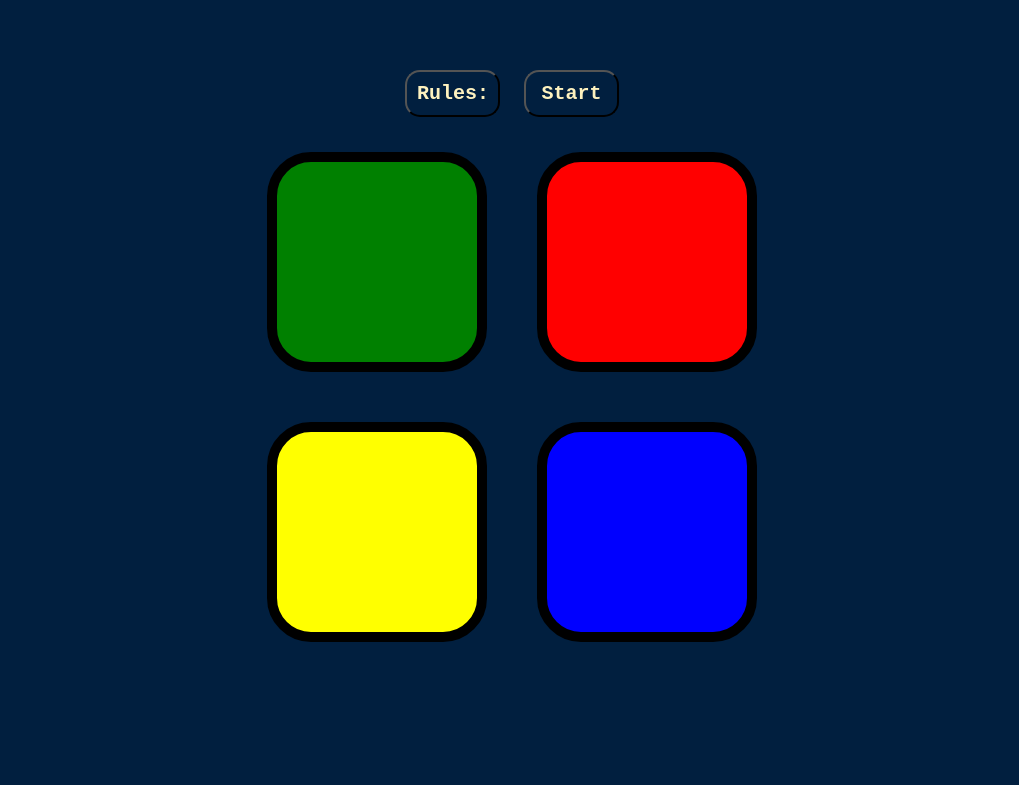
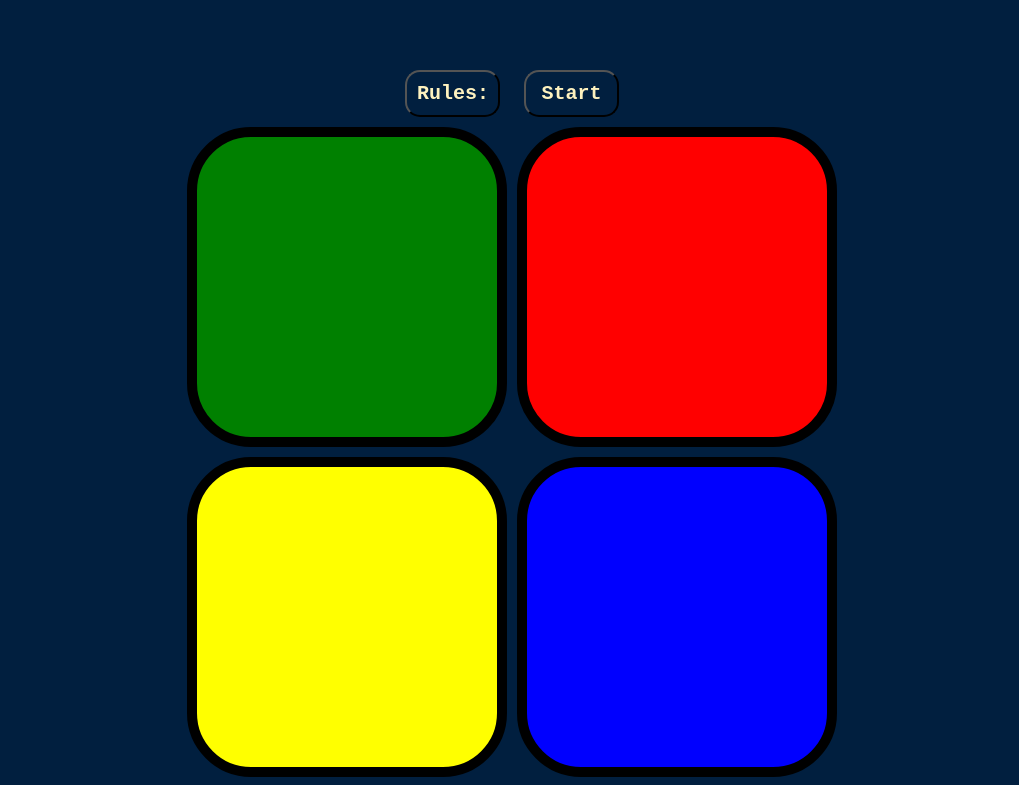
Before and after one commit to Tejpex/jQuery-Simon-Game, a plain HTML site: page index.html in a window 1280 px wide. Shown: the part 114-899 px from the top of the page, without its empty margins (128-1147 px from the left). Before the commit the page ends 800 px from the top, so only its background shows below. Drawn offline with nearby package versions, Linux system fonts and the light colour scheme.

Commit message:
Changed layout to grid

```diff
--- a/index.html
+++ b/index.html
@@ -26,19 +26,10 @@
     </p>
   </div>
   <div class="container">
-    <div class="row">
-      <div type="button" id="green" class="btn green" ></div>
-      <div type="button" id="red" class="btn red"></div>
-    </div>
-
-    <div class="row">
-      <div type="button" id="yellow" class="btn yellow"></div>
-      <div type="button" id="blue" class="btn blue">
-
-      </div>
-
-    </div>
-
+    <div type="button" id="green" class="btn green" ></div>
+    <div type="button" id="red" class="btn red"></div>
+    <div type="button" id="yellow" class="btn yellow"></div>
+    <div type="button" id="blue" class="btn blue"></div>
   </div>
 
 <script src="https://ajax.googleapis.com/ajax/libs/jquery/3.7.1/jquery.min.js"></script>
--- a/styles.css
+++ b/styles.css
@@ -36,19 +36,16 @@ body {
 }
 
 .container {
-  display: flex;
-  flex-direction: column;
-  align-items: center;
-}
-
-.row {
-  display: flex;
+  display: grid;
+  grid-template-columns: 1fr 1fr;
+  grid-template-rows: 1fr 1fr;
+  column-gap: 10px;
+  row-gap: 10px;
 }
 
 .btn {
-  margin: 25px;
-  height: 200px;
-  width: 200px;
+  height: 400px;
+  width: 400px;
   border: 10px solid black;
   border-radius: 20%;
 }
@@ -60,21 +57,32 @@ body {
 
 .red {
   background-color: red;
+  justify-self: start;
 }
 
 .green {
   background-color: green;
+  justify-self: end;
 }
 
 .blue {
   background-color: blue;
+  justify-self: start;
 }
 
 .yellow {
   background-color: yellow;
+  justify-self: end;
 }
 
 .pressed {
   box-shadow: 0 0 20px white;
   background-color: grey;
 }
+
+@media (min-width: 370px) {
+  .btn {
+    height: 300px;
+    width: 300px;
+  }
+}
```
